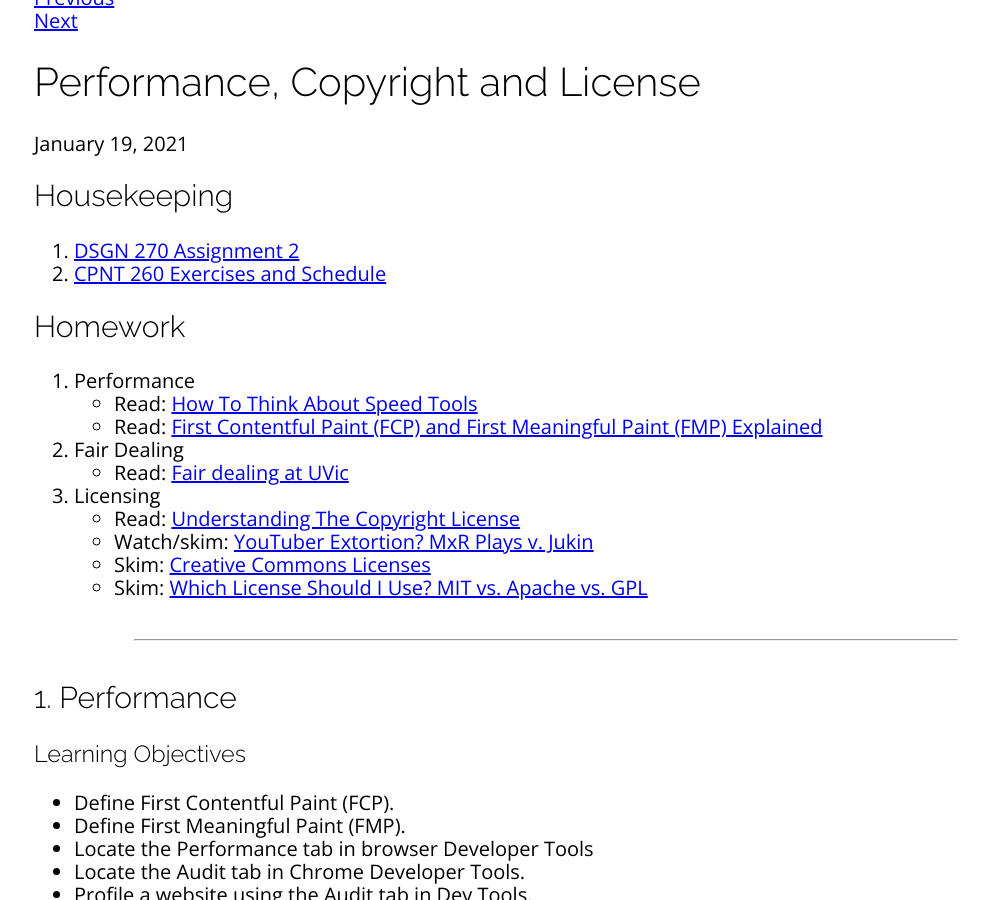
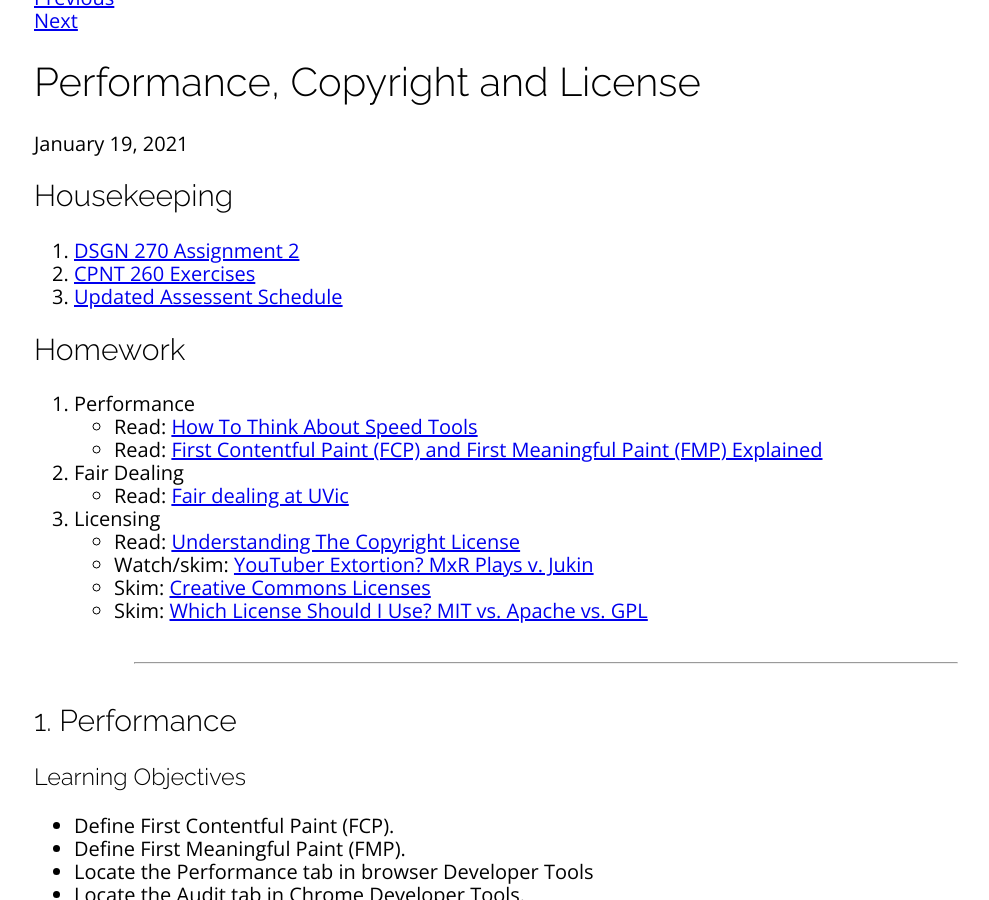
Before and after one commit to sait-wbdv/winter-2021, a Jekyll site: the page built from _posts/2021-01-19-performance-copyright-licensing.md, in a window 1280 px wide and 900 px high, scrolled down 366 px. Shown: the whole window, without its empty margins (94-1083 px from the left). Built offline with Jekyll 4.4.1, drawn with Linux system fonts in a browser that asks for light colours; nearby versions of some CDN libraries.

Commit message:
updated housekeeping

```diff
--- a/_posts/2021-01-19-performance-copyright-licensing.md
+++ b/_posts/2021-01-19-performance-copyright-licensing.md
@@ -6,7 +6,8 @@ categories: dsgn270
 
 ## Housekeeping
 1. [DSGN 270 Assignment 2](https://github.com/sait-wbdv/assessments/blob/master/dsgn270/)
-2. [CPNT 260 Exercises and Schedule](https://github.com/sait-wbdv/assessments/blob/master/cpnt260/)
+2. [CPNT 260 Exercises](https://github.com/sait-wbdv/assessments/blob/master/cpnt260/)
+3. [Updated Assessent Schedule](https://github.com/sait-wbdv/assessments)
 
 ## Homework
 1. Performance
```
